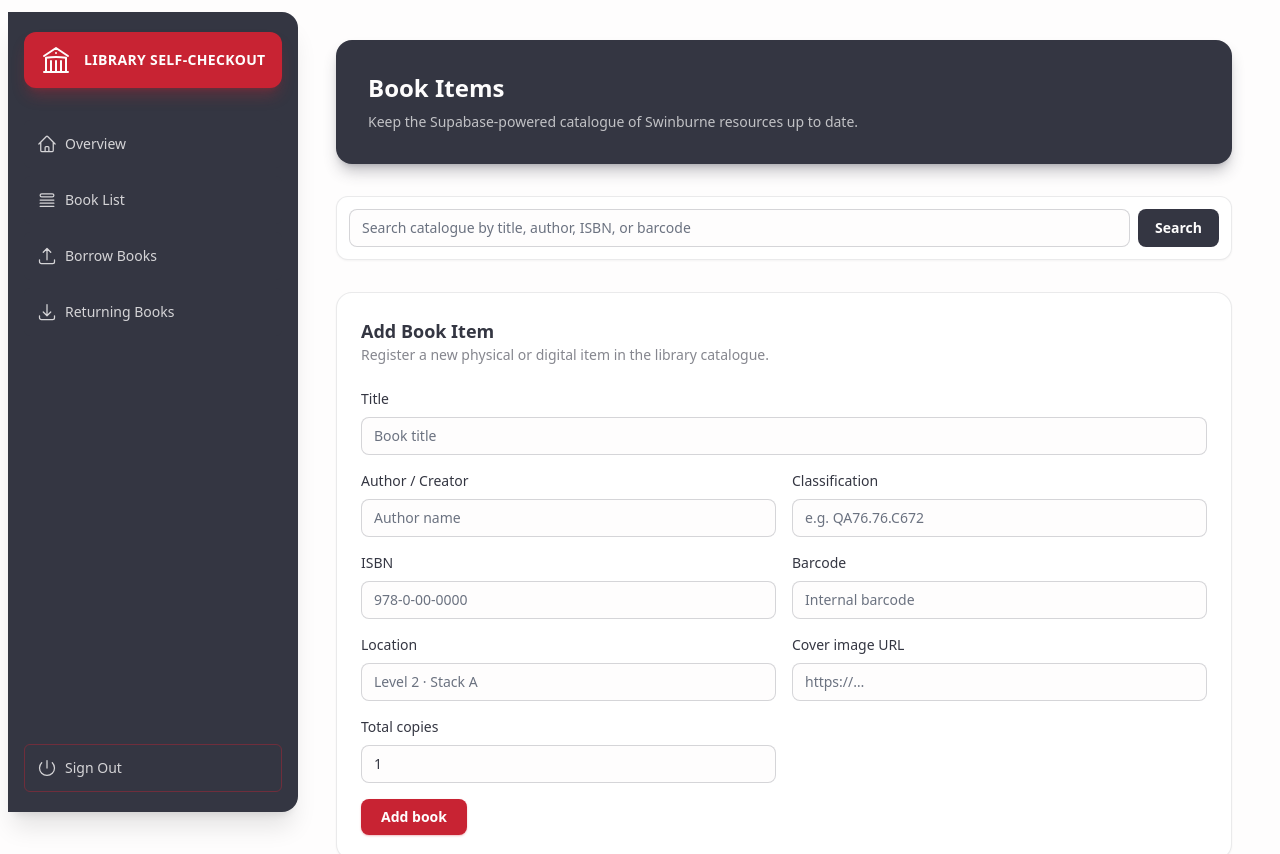
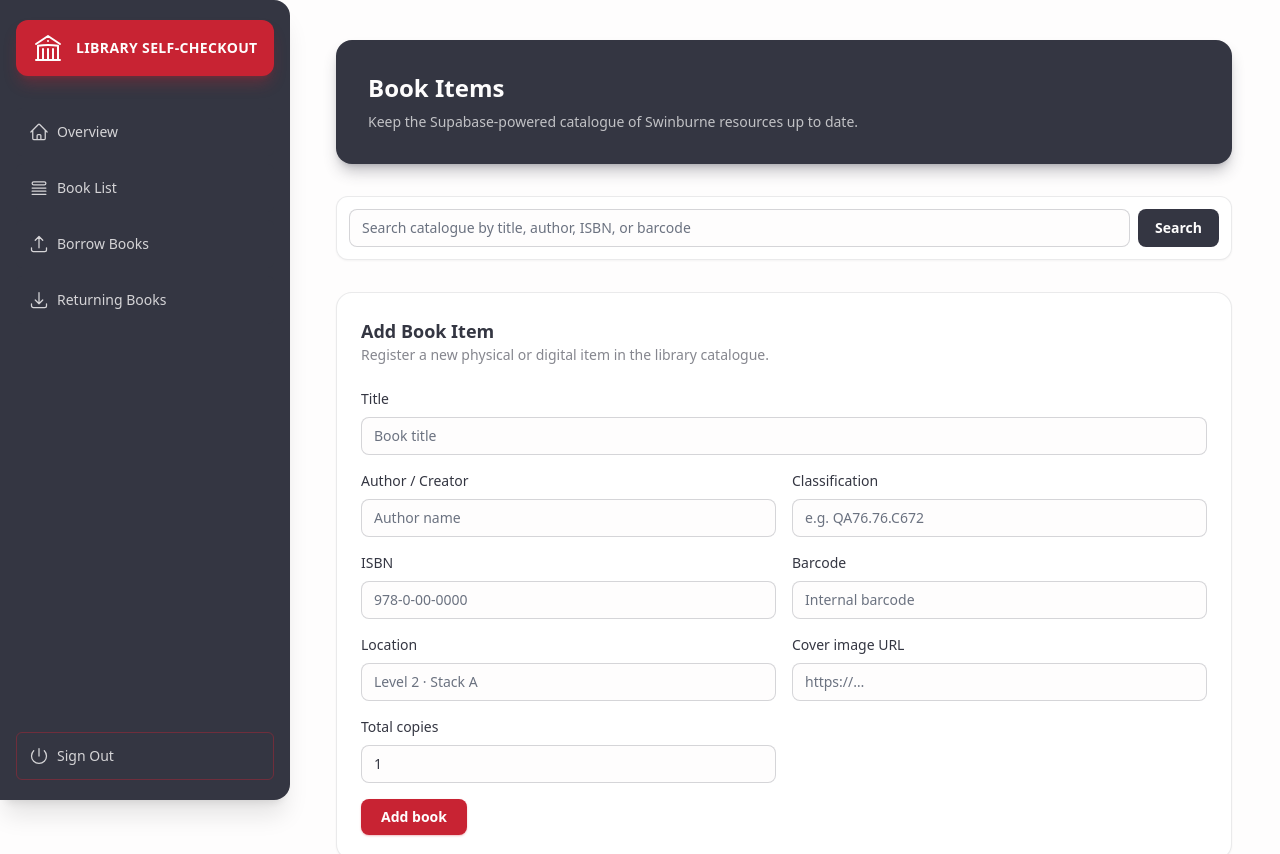
Before and after one commit to Kidemi04/Library_Self-Checkout_System, a Next.js app: page /dashboard/book-items in a window 1280 px wide. Shown: the top 854 px of the page. Built offline with nearby package versions, Linux system fonts and the light colour scheme; no server answers; the database is empty; a web font is replaced by a local one.

Commit message:
Update layout.tsx

```diff
--- a/app/dashboard/layout.tsx
+++ b/app/dashboard/layout.tsx
@@ -22,7 +22,7 @@ export default async function Layout({ children }: { children: React.ReactNode }
           : 'bg-swin-ivory text-swin-charcoal',
       )}
     >
-      <aside className="hidden md:flex md:w-72 md:flex-none md:flex-col md:px-2 md:py-3">
+      <aside className="hidden md:flex md:w-72 md:flex-none md:flex-col">
         <SideNav user={user} isBypassed={isBypassed} />
       </aside>
       <div className="flex min-h-screen w-full flex-col">
```
